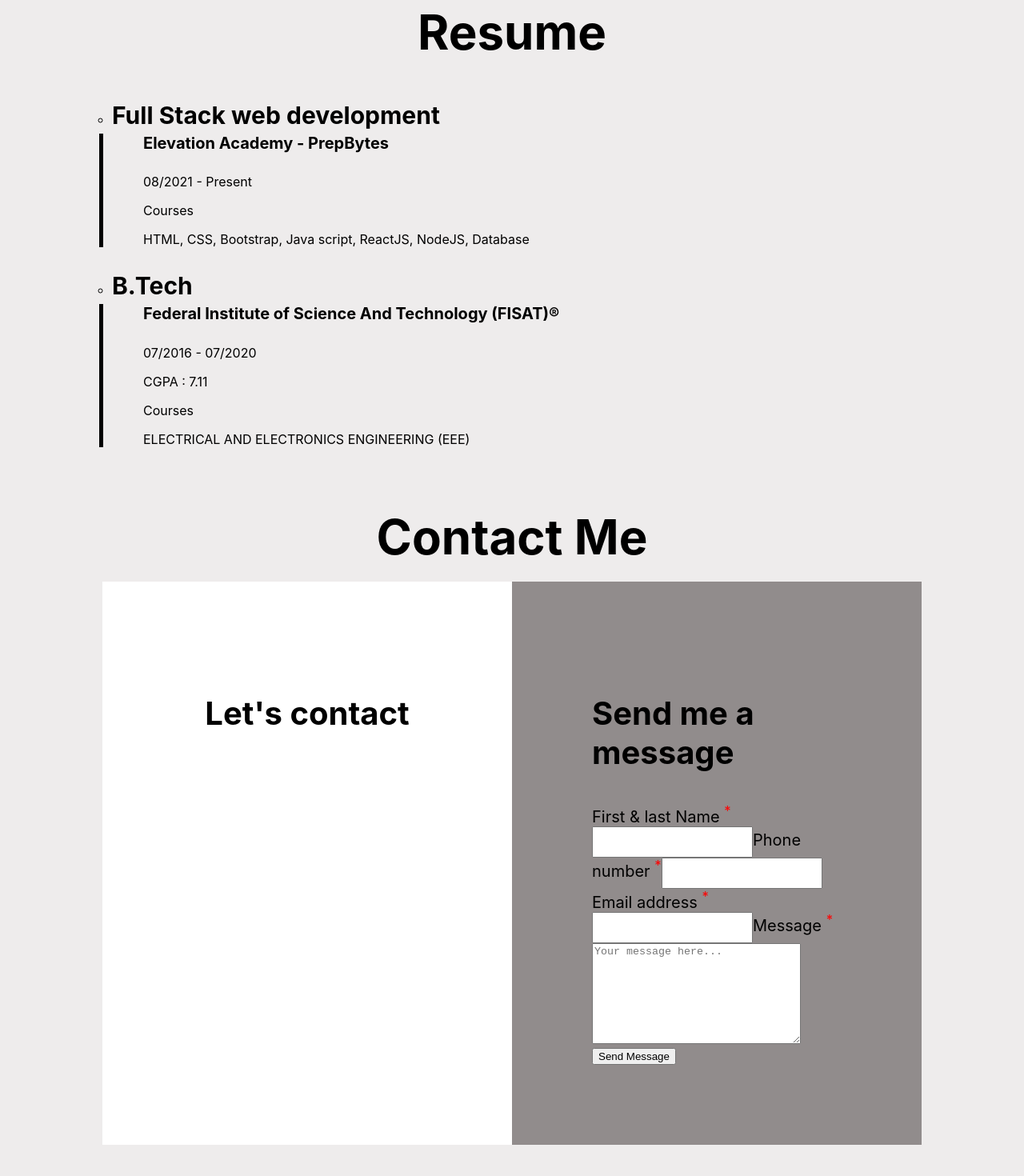
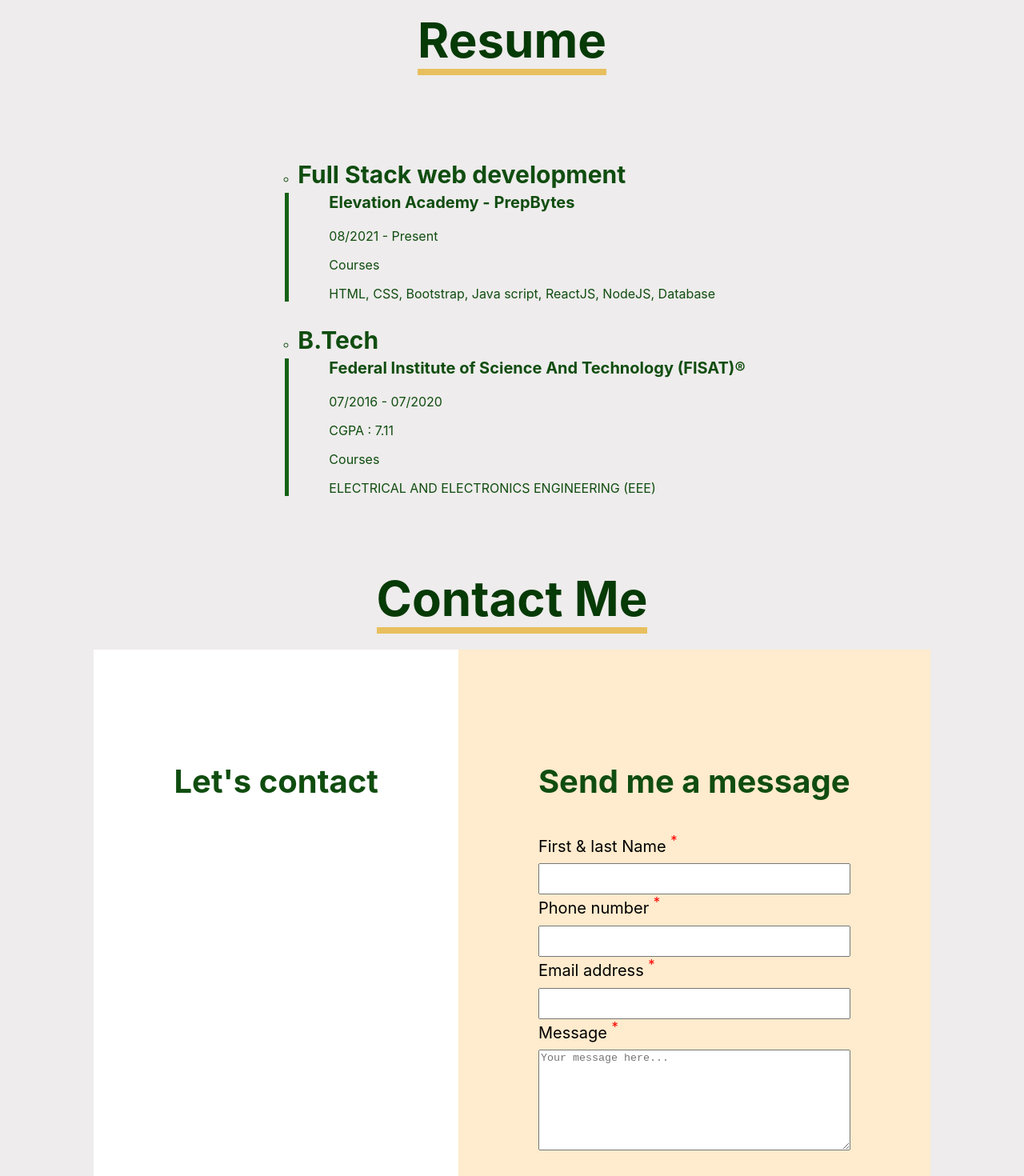
Before and after one commit to swethakrishnan99/my-portfolio, a React (Create React App) app: page / in a window 1280 px wide. Shown: the part 2580-4050 px from the top of the page at 80% size. Built offline with nearby package versions, Linux system fonts and the light colour scheme.

Commit message:
first commit

```diff
--- a/src/components/Contact/Contact.css
+++ b/src/components/Contact/Contact.css
@@ -8,16 +8,17 @@
 }
 .contact-left {
   background-color: white;
-  width: 40%;
+  padding: 100px;
   text-align: center;
-  padding: 100px;
   box-sizing: border-box;
 }
 .contact-left h3 {
   font-size: 40px;
+  color: rgb(16, 77, 16);
 }
 .contact-right h3 {
   font-size: 40px;
+  color: rgb(16, 77, 16);
 }
 .contact-right label {
   font-size: 20px;
@@ -27,8 +28,7 @@ label sup {
   color: red;
 }
 .contact-right {
-  background-color: rgb(145, 140, 140);
-  width: 40%;
+  background-color: blanchedalmond;
   padding: 100px;
   box-sizing: border-box;
 }
@@ -37,6 +37,23 @@ label sup {
 }
 .contact-container-outer h2 {
   text-align: center;
+  color: rgb(6, 58, 6);
+  border-bottom: 8px solid #e8bf5e;
   font-size: 60px;
   margin-bottom: 20px;
 }
+.contact-container-outer {
+  display: flex;
+  flex-direction: column;
+  align-items: center;
+}
+#submitBtn {
+  margin: 50px;
+  padding: 15px 0;
+  border: none;
+  border-radius: 5px;
+  font-size: 20px;
+  font-weight: bold;
+  color: white;
+  background-color: #e6870b;
+}
--- a/src/components/Contact/Contact.js
+++ b/src/components/Contact/Contact.js
@@ -11,8 +11,7 @@ export default class Contact extends Component {
             <h3>Let's contact</h3>
             <p></p>
           </div>
-          <div className="flex-column contact-right">
-            <form action="#">
+          <form action="#" className="flex-column contact-right">
             <h3>Send me a message</h3>
             <label htmlFor="name">
               First & last Name <sup>*</sup>
@@ -35,9 +34,10 @@ export default class Contact extends Component {
               rows="8"
               placeholder="Your message here..."
             ></textarea>
-              <button type="submit">Send Message</button>
+            <button type="submit" id="submitBtn">
+              Send Message
+            </button>
           </form>
-          </div>
         </div>
       </div>
     );
--- a/src/components/MyPortfolio/MyPortfolio.css
+++ b/src/components/MyPortfolio/MyPortfolio.css
@@ -14,7 +14,8 @@
   height: 400px;
   margin: 20px;
   border-radius: 30px;
-}
-.project-img :hover {
   transition: transform 0.5s ease-in-out;
 }
+.project-img:hover {
+  transform: translateY(-20px);
+}
--- a/src/components/Resume/Resume.css
+++ b/src/components/Resume/Resume.css
@@ -1,23 +1,31 @@
 .resume-container {
   padding: 10px 100px;
+  display: flex;
+  flex-direction: column;
+  align-items: center;
 }
-.resume-container h2 {
+.resume-title {
   font-size: 60px;
-  text-align: center;
+  font-weight: bold;
+  border-bottom: 8px solid #e8bf5e;
+  color: rgb(6, 58, 6);
 }
 .resume-container ul {
   list-style-type: circle;
+  color: rgb(16, 77, 16);
 }
-.resume-container h3 {
+.resume-container .edu-title {
   font-size: 30px;
   margin-bottom: 0;
+  font-weight: bold;
 }
-.resume-container h4 {
+.resume-container .institute {
   font-size: 20px;
   margin-top: 5px;
+  font-weight: bold;
 }
 .vertical-line {
-  border-left: 5px solid black;
+  border-left: 5px solid rgb(22, 97, 22);
   position: relative;
   right: 16px;
   padding-left: 50px;
--- a/src/components/Resume/Resume.js
+++ b/src/components/Resume/Resume.js
@@ -4,12 +4,12 @@ import "./Resume.css";
 export default function Resume() {
   return (
     <div className="resume-container" id="resume">
-      <h2>Resume</h2>
+      <p className="resume-title">Resume</p>
       <ul>
         <li>
-          <h3>Full Stack web development</h3>
+          <p className="edu-title">Full Stack web development</p>
           <div className="vertical-line">
-            <h4>Elevation Academy - PrepBytes</h4>
+            <p className="institute">Elevation Academy - PrepBytes</p>
             <p className="date">08/2021 - Present</p>
             <p className="course-title">Courses</p>
             <p className="courses">
@@ -18,9 +18,11 @@ export default function Resume() {
           </div>
         </li>
         <li>
-          <h3>B.Tech</h3>
+          <p className="edu-title">B.Tech</p>
           <div className="vertical-line">
-            <h4>Federal Institute of Science And Technology (FISAT)®</h4>
+            <p className="institute">
+              Federal Institute of Science And Technology (FISAT)®
+            </p>
             <p className="date">07/2016 - 07/2020</p>
             <p className="cgpa">CGPA : 7.11</p>
             <p className="course-title">Courses</p>
```
Also changed, not shown: package.json (+10 -1 lines), 2 other files (tests, documents, lock files or other folders). Lines whose indentation alone changed are shown as unchanged.
